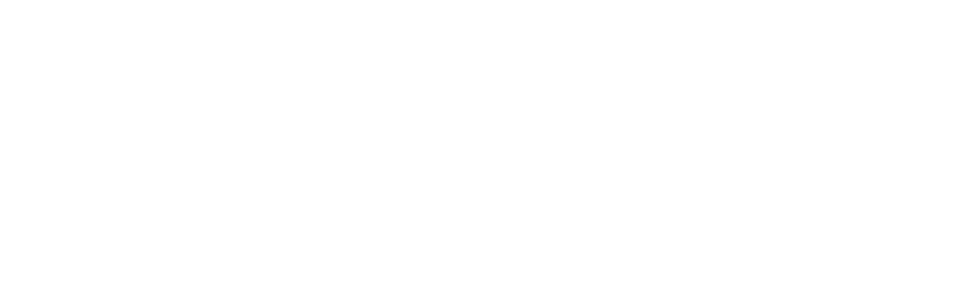
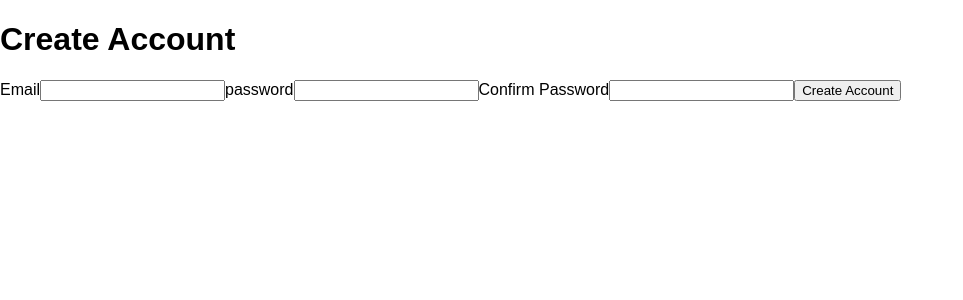
Before and after one commit to tylern-dev/restAPI, a React (Create React App) app in the folder client/: page /signup in a window 1280 px wide. Shown: the top 300 px of the page, without its empty margins (0-963 px from the left). Built offline with nearby package versions, Linux system fonts and the light colour scheme.

Commit message:
create user api working

```diff
--- a/client/package.json
+++ b/client/package.json
@@ -3,6 +3,7 @@
   "version": "0.1.0",
   "private": true,
   "dependencies": {
+    "axios": "^0.18.0",
     "eslint-config-react-app": "^2.1.0",
     "prop-types": "^15.6.1",
     "react": "^16.3.1",
--- a/client/src/components/Router.js
+++ b/client/src/components/Router.js
@@ -1,6 +1,7 @@
 import React from 'react';
 import { BrowserRouter, Route, Switch } from 'react-router-dom';
-import Home from './Home';
+import Home from './pages/Home';
+import Signup from './pages/Signup';
 
 class Router extends React.Component {
   render() {
@@ -8,6 +9,7 @@
       <BrowserRouter>
         <Switch>
           <Route exact path="/" component={Home} />
+          <Route path="/signup" component={Signup} />
         </Switch>
       </BrowserRouter>
 
--- a/client/src/components/navbar/Nav.js
+++ /dev/null
@@ -1,20 +0,0 @@
-import React from 'react';
-import { NavLink } from 'react-router-dom';
-// import PropTypes from 'prop-types';
-
-const styled = {
-  color: 'blue',
-};
-
-class Nav extends React.Component {
-  render() {
-    return (
-      <li>
-        <NavLink activeStyle={styled} to={this.props.address}>{this.props.name}</NavLink>
-      </li>
-    );
-  }
-}
-
-
-export default Nav;
--- a/client/src/components/navbar/Navbar.js
+++ b/client/src/components/navbar/Navbar.js
@@ -1,5 +1,6 @@
 import React from 'react';
-import Nav from './Nav';
+import { NavLink } from 'react-router-dom';
+
 
 class Navbar extends React.Component {
   render() {
@@ -7,8 +8,9 @@
       <nav className="navigation">
         <ul>
           <h3>Logo</h3>
-          <Nav address="/" name="Home" />
-          <Nav address="/signup" name="Sign Up" />
+
+          <NavLink to="/signup">Signup</NavLink>
+
         </ul>
       </nav>
     );
--- a/client/src/components/Home.js
+++ b/client/src/components/pages/Home.js
@@ -1,5 +1,5 @@
 import React, { Fragment } from 'react';
-import Navbar from './navbar/Navbar';
+import Navbar from '../navbar/Navbar';
 
 class Home extends React.Component {
   state = {
--- /dev/null
+++ b/client/src/components/pages/Signup.js
@@ -0,0 +1,53 @@
+import React, { Fragment } from 'react';
+import { createUser } from '../../utils/userAPI';
+
+class Signup extends React.Component {
+
+  state ={
+    user: {}
+  }
+
+
+  submitUser = (event) => {
+    event.preventDefault();
+
+    const {email, password } = this.state.user
+    // create the user and get the response back from the api
+    createUser({email, password}, (response) =>{
+      console.log('my callback',response)
+    })
+    event.currentTarget.reset();
+  }
+
+
+  changeField = (e) => {
+    this.setState({user: {
+      ...this.state.user,
+      [e.currentTarget.name] : e.currentTarget.value
+    }})
+  }
+
+
+  render() {
+    return (
+      <Fragment>
+        <h1>Create Account</h1>
+        <form onSubmit={this.submitUser}>
+          <label htmlFor="email">Email</label>
+            <input id="email"  type="text" name="email" onChange={this.changeField} value={this.state.email}  />
+
+          <label htmlFor="password">password</label>
+            <input id="password" type="password" name="password" onChange={this.changeField} value={this.state.password} />
+
+          <label htmlFor="checkPassword">Confirm Password</label>
+            <input id="checkPassword" type="password" name="checkPassword" onChange={this.changeField} value={this.state.checkPassword} />
+
+          <button type="submit">Create Account</button>
+        </form>
+      </Fragment>
+
+    );
+  }
+}
+
+export default Signup;
--- /dev/null
+++ b/client/src/utils/userAPI.js
@@ -0,0 +1,13 @@
+import axios from 'axios';
+
+export const createUser = (user, cb) => {
+  console.log(user)
+  axios.post('/apiUser/signup', user)
+    .then(response => {
+      // call the response back to the signup function
+      cb(response)
+      console.log('user added')
+
+    })
+    .catch(err => {console.log('error adding user')})
+}
```
Also changed, not shown: 2 other files (tests, documents, lock files or other folders).
